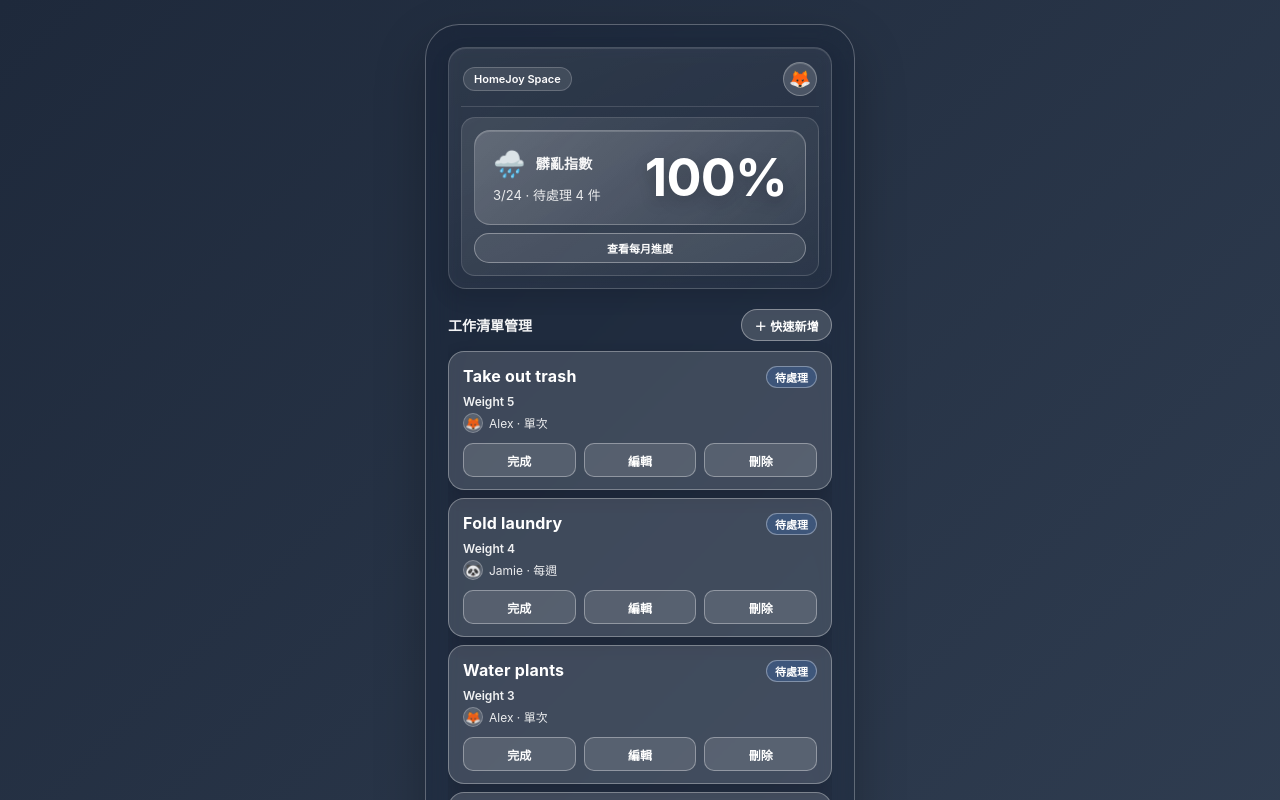
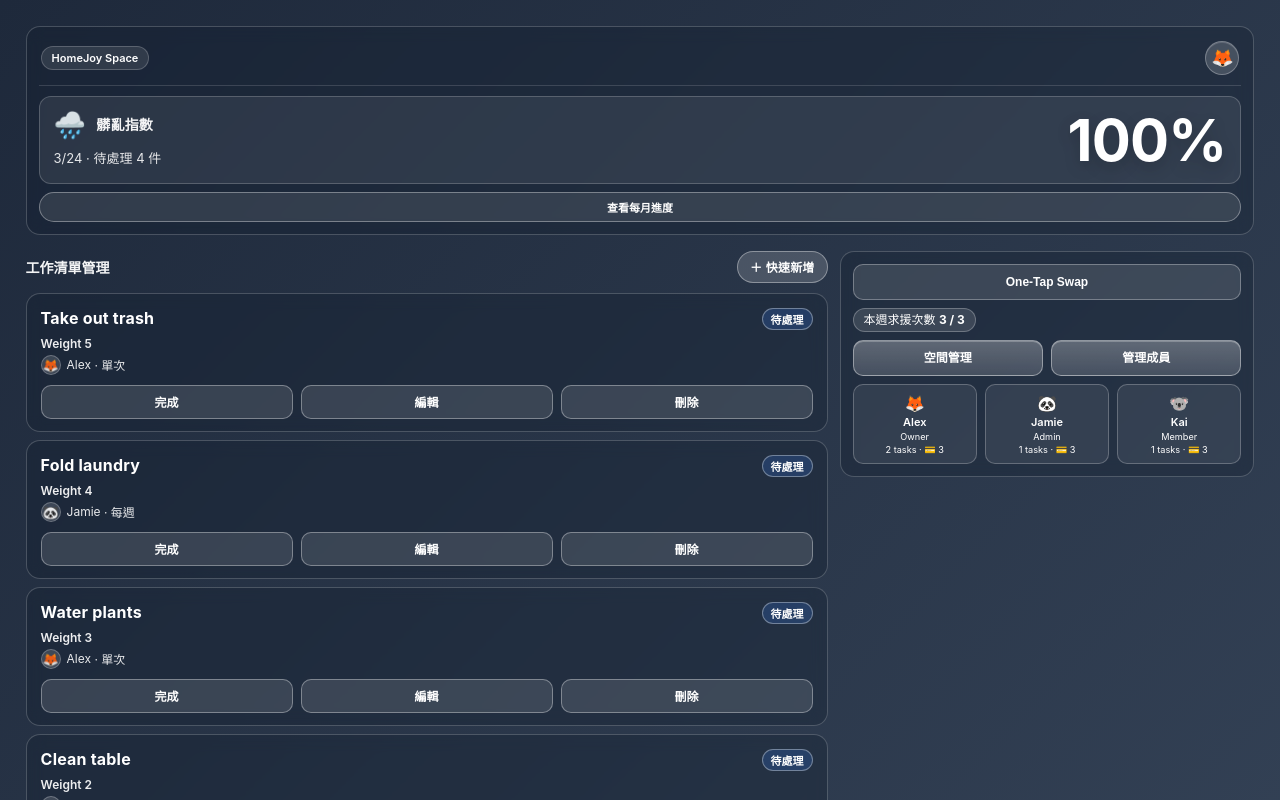
Before and after one commit to Archatom/service_design_prototypes, a React (Vite) app: page / in a window 1280 px wide. Shown: the top 800 px of the page. Built offline with nearby package versions, Linux system fonts and the light colour scheme.

Commit message:
fix: adjust responsive layout and hide events panel

```diff
--- a/src/App.jsx
+++ b/src/App.jsx
@@ -345,6 +345,7 @@ export default function App() {
     }, [activeDate]);
 
     const weatherClass = `weather-${weather}`;
+    const showEventLog = false;
 
     const track = (type, payload) => {
         setEvents((prev) => pushEvent(prev, type, payload));
@@ -1190,7 +1191,8 @@ export default function App() {
 
     return (
         <div className={`page ${weatherClass}`}>
-            <main className="phone">
+            <main className="app-shell">
+                <section className="top-panel" aria-label="控制與概況區">
                     <section className="control-hub" aria-label="顯示與新增控制中心">
                         <div className="hub-head">
                             <div className="hub-title-row">
@@ -1280,6 +1282,9 @@ export default function App() {
 
                     </section>
 
+                </section>
+
+                <section className="content-panel" aria-label="工作與事件區">
                     <section className="bubbles" aria-label="工作清單管理">
                         <div className="section-head">
                             <h3 className="section-title">工作清單管理</h3>
@@ -1415,6 +1420,7 @@ export default function App() {
                         </section>
                     </section>
 
+                    {showEventLog && (
                         <section className="events-panel">
                             <div className="events-head">
                                 <strong>Usability Events</strong>
@@ -1431,6 +1437,8 @@ export default function App() {
                                     </li>
                                 ))}
                             </ul>
+                        </section>
+                    )}
                 </section>
             </main>
 
--- a/src/styles.css
+++ b/src/styles.css
@@ -1232,3 +1232,226 @@ body {
         border-color: var(--glass-border);
     }
 }
+
+/* Simplified layout + RWD (iPhone 6 baseline to large desktop) */
+.page {
+    min-height: 100dvh;
+    display: block;
+    padding: clamp(10px, 2vw, 28px);
+}
+
+.app-shell {
+    width: min(100%, 2200px);
+    margin: 0 auto;
+    display: grid;
+    grid-template-columns: 1fr;
+    gap: 12px;
+}
+
+.top-panel,
+.content-panel {
+    display: grid;
+    grid-template-columns: 1fr;
+    gap: 12px;
+    min-width: 0;
+}
+
+.control-hub,
+.action-deck,
+.events-panel,
+.bubble,
+.calendar,
+.calendar-detail,
+.sheet {
+    border-radius: 14px;
+    border: 1px solid rgba(255, 255, 255, 0.2);
+    background: rgba(15, 23, 42, 0.26);
+    box-shadow: none;
+    backdrop-filter: blur(8px);
+}
+
+.control-hub {
+    padding: 12px;
+    gap: 10px;
+}
+
+.dirtiness-card {
+    border: 0;
+    border-radius: 0;
+    background: transparent;
+    padding: 0;
+    box-shadow: none;
+}
+
+.hero-side {
+    border-radius: 12px;
+    border: 1px solid rgba(255, 255, 255, 0.2);
+    background: rgba(255, 255, 255, 0.08);
+    padding: 14px;
+    box-shadow: none;
+}
+
+.hero-side-solo strong {
+    font-size: clamp(42px, 8vw, 58px);
+}
+
+.bubbles {
+    margin-top: 0;
+    min-width: 0;
+}
+
+.member-overview {
+    grid-template-columns: repeat(auto-fit, minmax(120px, 1fr));
+}
+
+.member-manager-item {
+    grid-template-columns: 44px minmax(0, 1fr) minmax(88px, 108px) auto auto;
+}
+
+/* < iPhone 6 */
+@media (max-width: 374px) {
+    .page {
+        padding: 8px;
+    }
+
+    .app-shell,
+    .top-panel,
+    .content-panel {
+        gap: 10px;
+    }
+
+    .control-hub,
+    .action-deck,
+    .events-panel,
+    .calendar,
+    .bubble {
+        padding: 10px;
+    }
+
+    .calendar-grid,
+    .calendar-weekdays {
+        gap: 4px;
+    }
+
+    .calendar-cell {
+        min-height: 54px;
+        padding: 6px;
+    }
+
+    .deck-action-btn,
+    .card-actions button,
+    .add-btn,
+    .member-toggle-btn,
+    .member-delete-btn,
+    .member-add-btn {
+        height: 34px;
+        font-size: 11px;
+    }
+}
+
+/* iPhone 6 and standard phones */
+@media (min-width: 375px) and (max-width: 767px) {
+    .app-shell {
+        max-width: 520px;
+    }
+}
+
+/* Tablet */
+@media (min-width: 768px) {
+    .app-shell {
+        max-width: 1280px;
+        gap: 14px;
+    }
+
+    .top-panel {
+        grid-template-columns: 1fr;
+        align-items: start;
+    }
+
+    .content-panel {
+        grid-template-columns: minmax(0, 1.2fr) minmax(300px, 0.8fr);
+        align-items: start;
+        grid-auto-rows: min-content;
+    }
+
+    .content-panel .bubbles {
+        grid-column: 1;
+        grid-row: 1 / span 2;
+    }
+
+    .content-panel .action-deck {
+        grid-column: 2;
+        grid-row: 1;
+    }
+
+    .content-panel .events-panel {
+        grid-column: 2;
+        grid-row: 2;
+        margin-top: 0;
+    }
+
+    .events-panel ul {
+        max-height: 260px;
+    }
+}
+
+/* Desktop */
+@media (min-width: 1280px) {
+    .app-shell {
+        max-width: 1680px;
+        gap: 16px;
+    }
+
+    .content-panel {
+        grid-template-columns: minmax(0, 1.45fr) minmax(340px, 0.75fr);
+    }
+
+    .events-panel {
+        position: sticky;
+        top: 16px;
+    }
+}
+
+/* Large display (up to 32") */
+@media (min-width: 1920px) {
+    .page {
+        padding: 28px;
+    }
+
+    .app-shell {
+        max-width: 2200px;
+        gap: 18px;
+    }
+
+    .content-panel {
+        grid-template-columns: minmax(0, 1.6fr) minmax(380px, 0.7fr);
+    }
+
+    .control-hub,
+    .action-deck,
+    .events-panel,
+    .bubble,
+    .calendar {
+        border-radius: 16px;
+    }
+}
+
+@media (max-width: 1023px) {
+    .member-manager-item {
+        grid-template-columns: 44px minmax(0, 1fr);
+    }
+
+    .member-role-select,
+    .member-toggle-btn,
+    .member-delete-btn {
+        grid-column: span 1;
+    }
+
+    .member-add-form {
+        grid-template-columns: 44px minmax(0, 1fr);
+    }
+
+    .member-add-btn {
+        grid-column: 1 / -1;
+    }
+}
```
Lines whose indentation alone changed are shown as unchanged.
